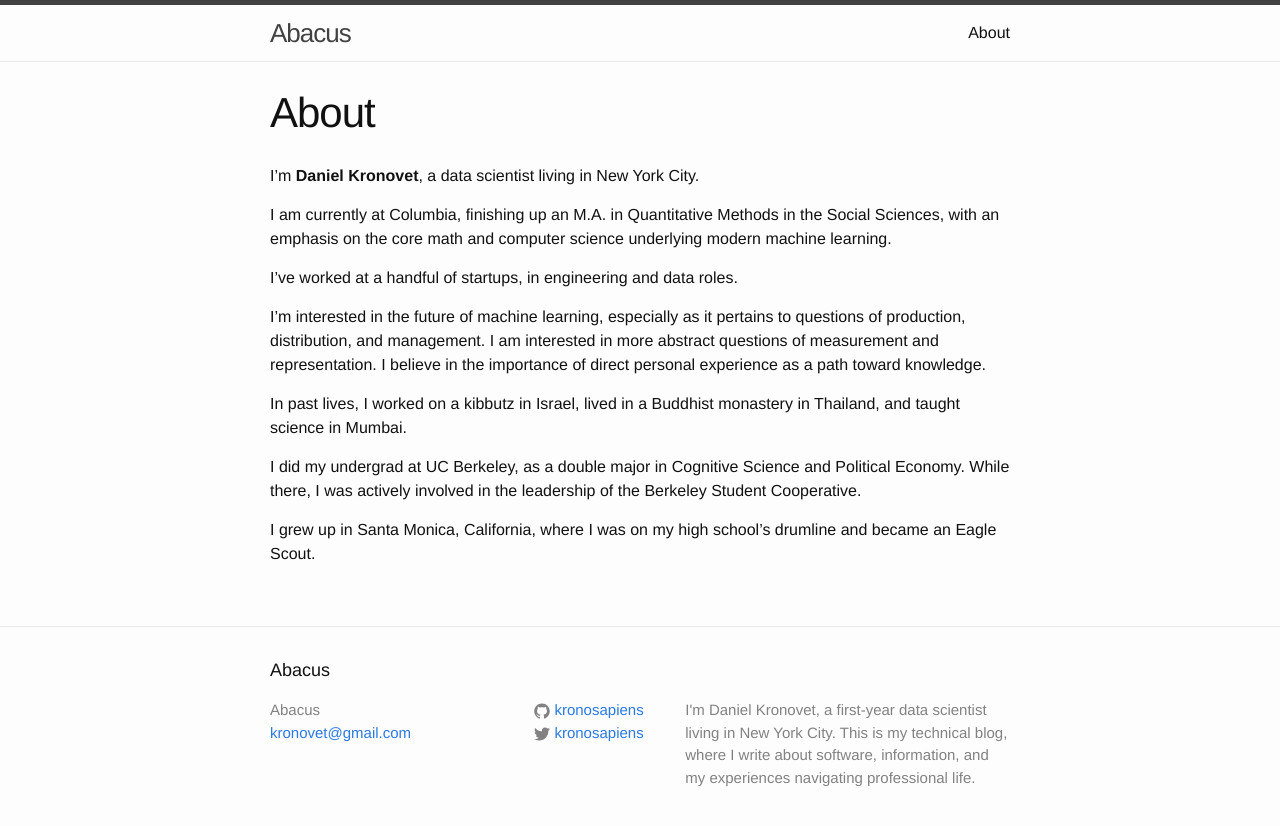
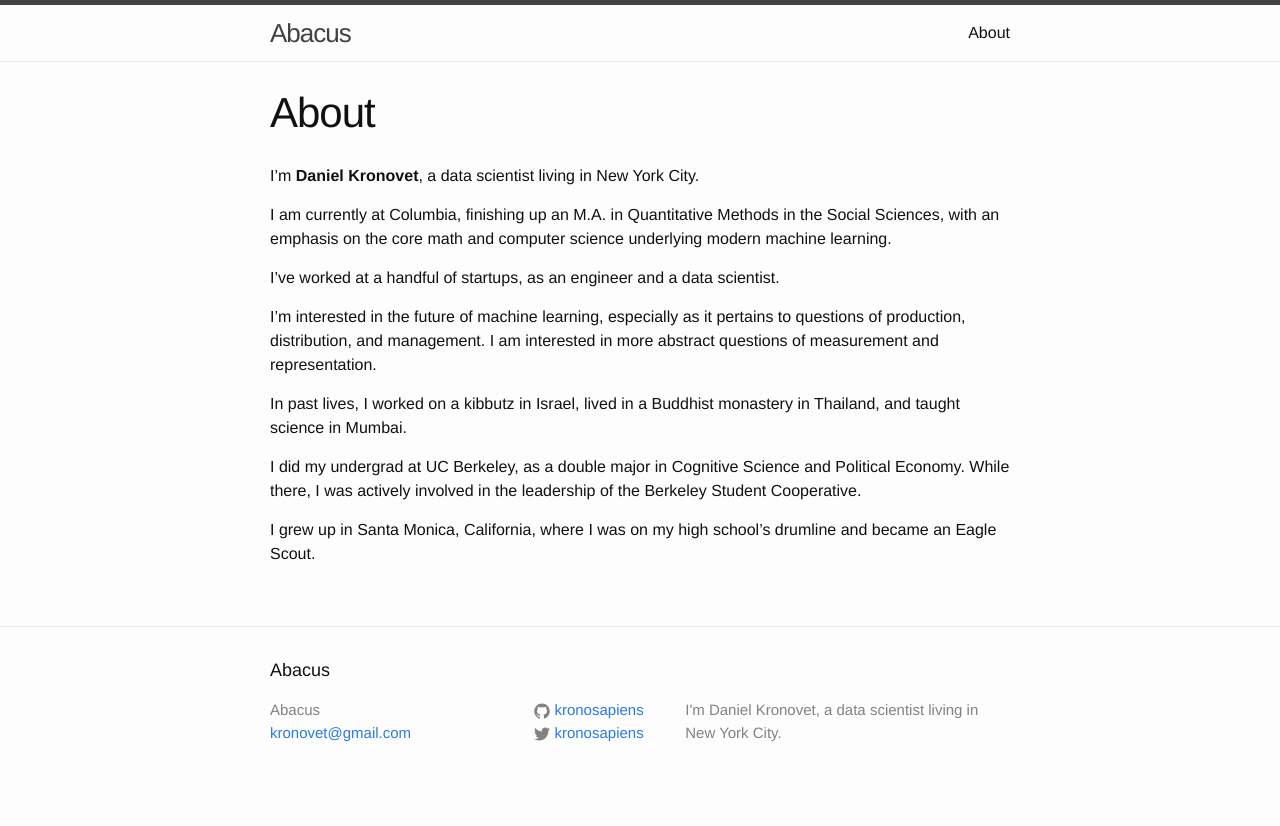
Before and after one commit to kronosapiens/kronosapiens.github.io, a Jekyll site: the page built from about.md, in a window 1280 px wide. Shown: the top 826 px of the page. Built offline with Jekyll 4.4.1, drawn with Linux system fonts in a browser that asks for light colours.

Commit message:
Update config and about

```diff
--- a/_config.yml
+++ b/_config.yml
@@ -2,9 +2,7 @@
 title: Abacus
 email: kronovet@gmail.com
 description: > # this means to ignore newlines until "baseurl:"
-  I'm Daniel Kronovet, a first-year data scientist living in New York City.
-  This is my technical blog, where I write about software, information,
-  and my experiences navigating professional life.
+  I'm Daniel Kronovet, a data scientist living in New York City.
 baseurl: "" # the subpath of your site, e.g. /blog/
 url: "http://kronosapiens.github.io" # the base hostname & protocol for your site
 twitter_username: kronosapiens
--- a/about.md
+++ b/about.md
@@ -8,9 +8,9 @@ I'm **Daniel Kronovet**, a data scientist living in New York City.
 
 I am currently at Columbia, finishing up an M.A. in Quantitative Methods in the Social Sciences, with an emphasis on the core math and computer science underlying modern machine learning.
 
-I've worked at a handful of startups, in engineering and data roles.
+I've worked at a handful of startups, as an engineer and a data scientist.
 
-I'm interested in the future of machine learning, especially as it pertains to questions of production, distribution, and management. I am interested in more abstract questions of measurement and representation. I believe in the importance of direct personal experience as a path toward knowledge.
+I'm interested in the future of machine learning, especially as it pertains to questions of production, distribution, and management. I am interested in more abstract questions of measurement and representation.
 
 In past lives, I worked on a kibbutz in Israel, lived in a Buddhist monastery in Thailand, and taught science in Mumbai.
 
```
